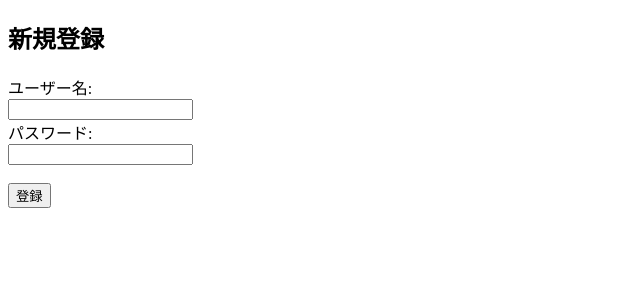
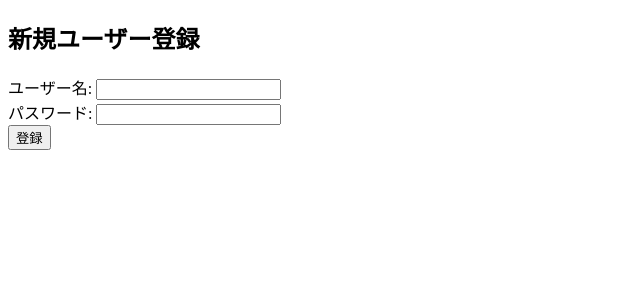
Before and after one commit to 398170/398, a Flask app: page /register in a window 1280 px wide. Shown: the part 137-437 px from the top of the page, without its empty margins (0-640 px from the left). Run offline with Flask 3, Linux system fonts and the light colour scheme.

Commit message:
Update register.html

```diff
--- a/templates/register.html
+++ b/templates/register.html
@@ -1,12 +1,14 @@
 {% extends "layout.html" %}
 
 {% block content %}
-<h2>新規登録</h2>
-<form method="post" action="/register">
-  <label>ユーザー名:</label><br>
-  <input type="text" name="username" required><br>
-  <label>パスワード:</label><br>
-  <input type="password" name="password" required><br><br>
-  <input type="submit" value="登録">
+<h2>新規ユーザー登録</h2>
+<form method="post">
+    <label for="username">ユーザー名:</label>
+    <input type="text" name="username" required><br>
+
+    <label for="password">パスワード:</label>
+    <input type="password" name="password" required><br>
+
+    <input type="submit" value="登録">
 </form>
 {% endblock %}
```
